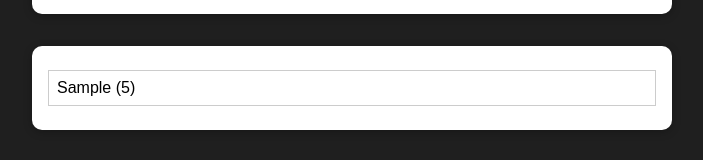
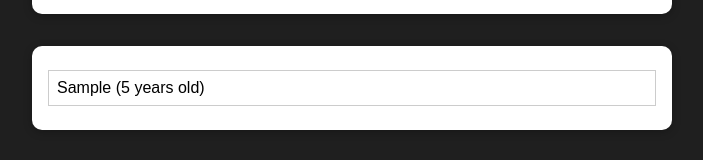
Before and after one commit to amarphule/Addusers, a React (Create React App) app: page / in a window 1280 px wide. Both pictures are taken after typing "Sample", "5" into the empty fields and a click on the button "Add User". Shown: the part 196-356 px from the top of the page, without its empty margins (288-991 px from the left). Built offline with nearby package versions, Linux system fonts and the light colour scheme.

Commit message:
fix: small typo

```diff
--- a/src/components/Users/UsersList.js
+++ b/src/components/Users/UsersList.js
@@ -8,7 +8,7 @@ const UsersList = (props) => {
       <ul>
         {props.users.map((user) => (
           <li key={user.id}>
-            {user.name} ({user.age})
+            {user.name} ({user.age} years old)
           </li>
         ))}
       </ul>
```
